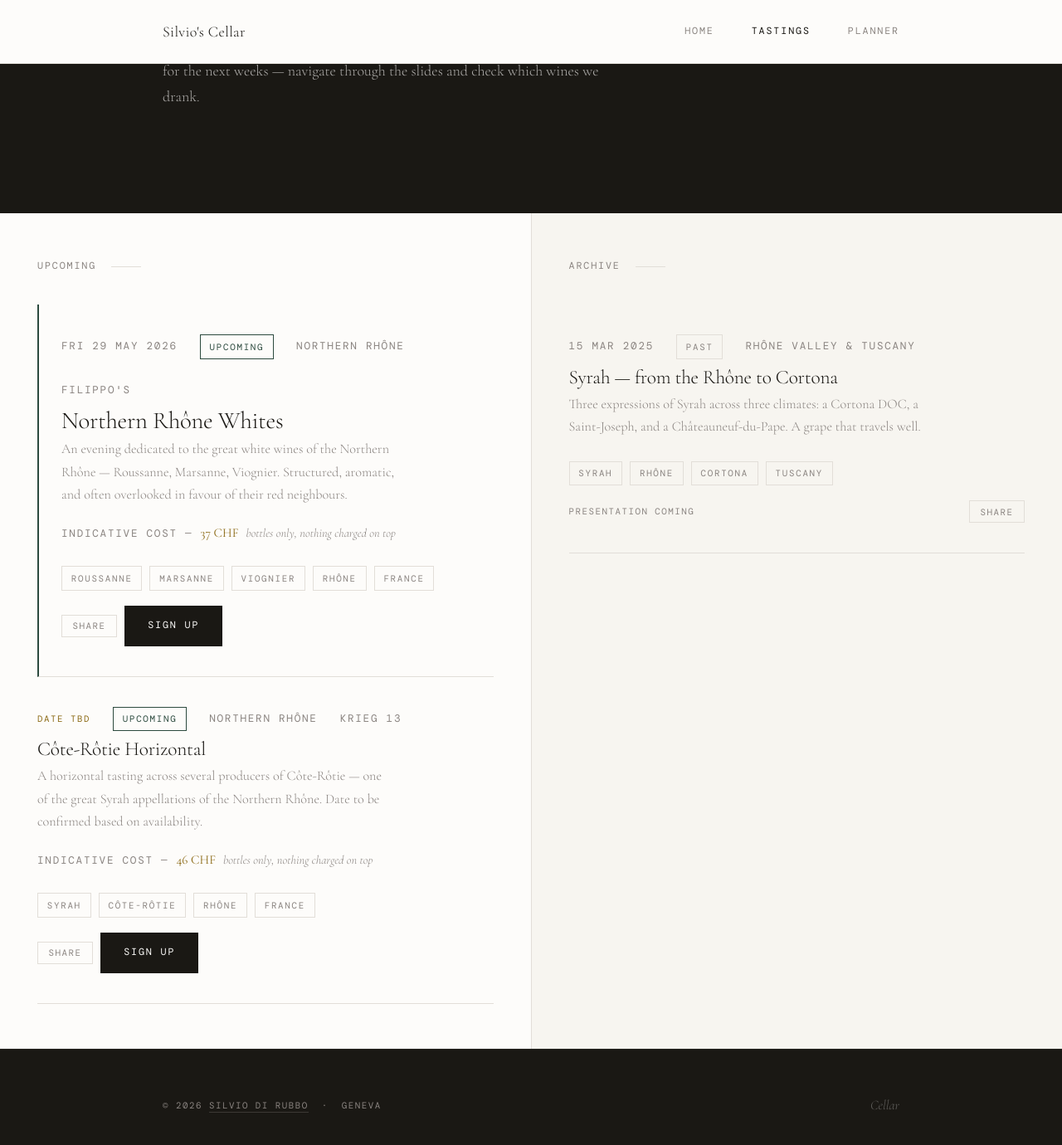
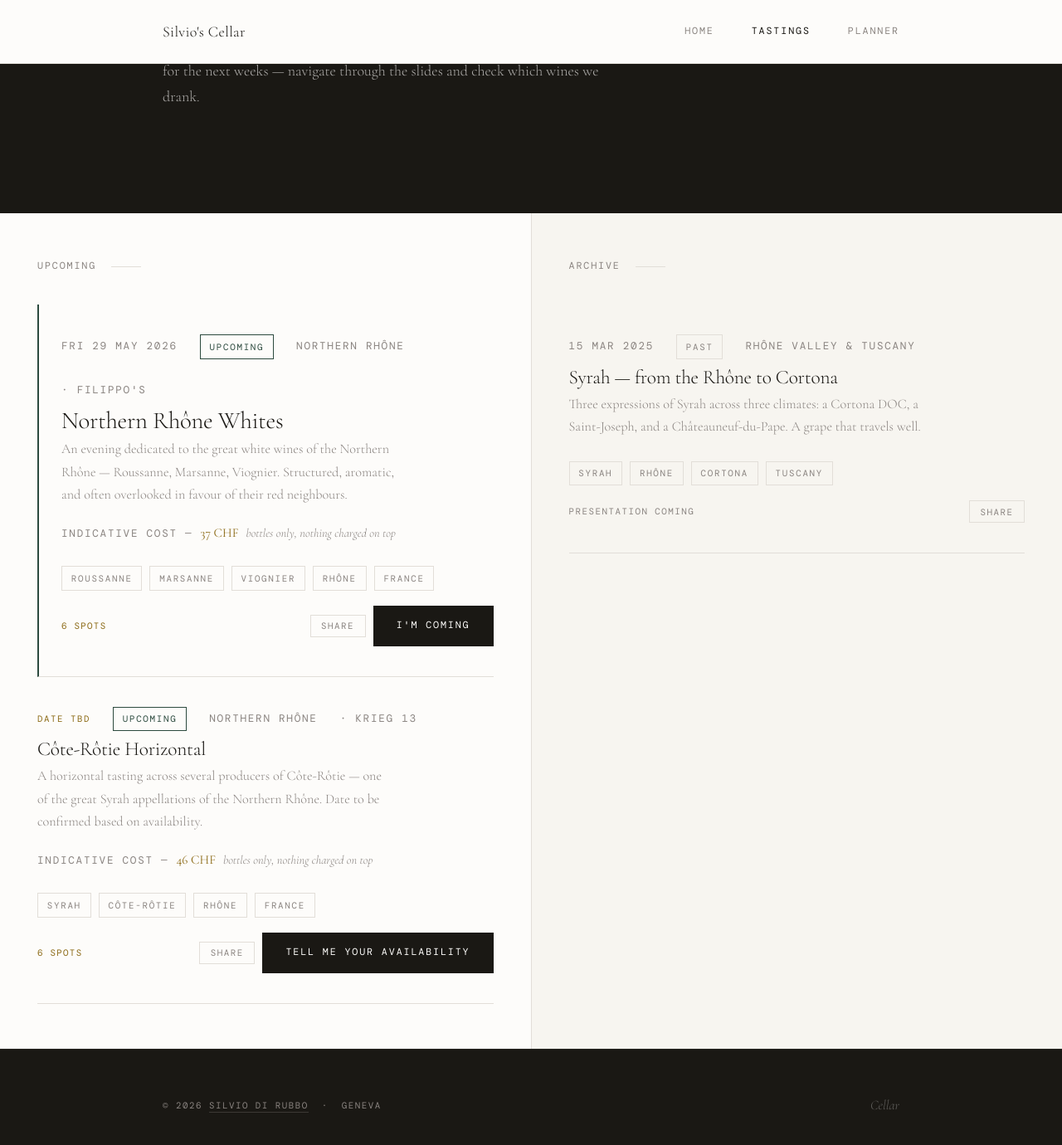
Before and after one commit to silviodirubbo/cellar, a Jekyll site: the page built from tastings/index.html, in a window 1280 px wide and 1400 px high, scrolled down 333 px. Shown: the top 1380 px of the window at 83% size. Built offline with Jekyll 4.4.1, drawn with Linux system fonts in a browser that asks for light colours; some web fonts are replaced.

Commit message:
Refactor HTML structure for tastings section

```diff
--- a/tastings/index.html
+++ b/tastings/index.html
@@ -37,7 +37,7 @@
 {% assign upcoming_fixed = site.data.tastings | where: "status", "upcoming" | where: "date_tbd", false | sort: "date" %}
 {% assign upcoming_tbd = site.data.tastings | where: "status", "upcoming" | where: "date_tbd", true %}
 {% assign upcoming = upcoming_fixed | concat: upcoming_tbd %}
-{% assign past     = site.data.tastings | where: "status", "past"     | sort: "date" | reverse %}
+{% assign past = site.data.tastings | where: "status", "past" | sort: "date" | reverse %}
 
 <div class="tastings-grid">
 
@@ -51,9 +51,14 @@
                  data-tags="{{ tasting.tags | join: ',' }}">
           <div class="tasting-banner__body">
             <div class="tasting-banner__meta">
-              {% if tasting.date_tbd %}<span class="date-tbd">Date TBD</span>{% else %}<time datetime="{{ tasting.date }}">{{ tasting.date | date: "%a %-d %b %Y" }}</time>{% endif %}
+              {% if tasting.date_tbd %}
+                <span class="date-tbd">Date TBD</span>
+              {% else %}
+                <time datetime="{{ tasting.date }}">{{ tasting.date | date: "%a %-d %b %Y" }}</time>
+              {% endif %}
               <span class="tag tag--green">Upcoming</span>
-              <span class="label">{{ tasting.region }}</span>{% if tasting.location %}<span class="label">{{ tasting.location }}</span>{% endif %}
+              <span class="label">{{ tasting.region }}</span>
+              {% if tasting.location %}<span class="label">· {{ tasting.location }}</span>{% endif %}
             </div>
             <h2 class="tasting-banner__title">{{ tasting.title }}</h2>
             <p class="tasting-banner__desc">{{ tasting.description }}</p>
@@ -69,12 +74,16 @@
             </div>
           </div>
           <div class="tasting-banner__actions">
-            {% if tasting.spots_remaining %}
+            {% if tasting.spots_total %}
               <span class="tasting-banner__spots">{{ tasting.spots_total }} spots</span>
             {% endif %}
             <div class="tasting-banner__btns">
               <button class="share-btn" data-slug="{{ tasting.slug }}">Share</button>
-              <a href="{{ '/planner/' | relative_url }}#{{ tasting.slug }}" class="btn btn--solid">Sign up</a>
+              {% if tasting.date_tbd %}
+                <a href="{{ '/planner/' | relative_url }}#{{ tasting.slug }}" class="btn btn--solid">Tell me your availability</a>
+              {% else %}
+                <a href="{{ '/planner/' | relative_url }}#{{ tasting.slug }}" class="btn btn--solid">I'm coming</a>
+              {% endif %}
             </div>
           </div>
         </article>
@@ -100,7 +109,7 @@
             <div class="tasting-banner__meta">
               <time datetime="{{ tasting.date }}">{{ tasting.date | date: "%-d %b %Y" }}</time>
               <span class="tag">Past</span>
-              <span class="label">{{ tasting.region }}</span>{% if tasting.location %}<span class="label">{{ tasting.location }}</span>{% endif %}
+              <span class="label">{{ tasting.region }}</span>
             </div>
             <h2 class="tasting-banner__title">{{ tasting.title }}</h2>
             <p class="tasting-banner__desc">{{ tasting.description }}</p>
```
